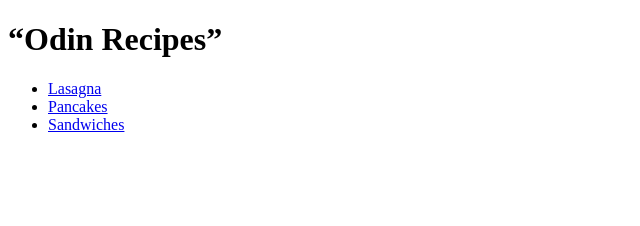
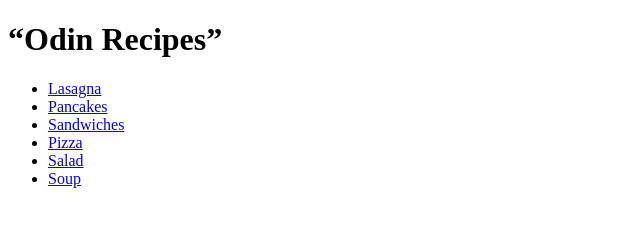
Before and after one commit to adeline333/odin-recipes, a plain HTML site: page index.html in a window 1280 px wide. Shown: the whole page, without its empty margins (0-640 px from the left). Drawn offline with Linux system fonts and the light colour scheme.

Commit message:
Update index.html
Here’s the updated HTML with a few additional items in the list:



Added links for Pizza, Salad, and Soup recipes in the list.

Ensure the corresponding HTML files (e.g., pizza.html, salad.html, soup.html) exist in the recipes directory to avoid broken links.

```diff
--- a/index.html
+++ b/index.html
@@ -8,9 +8,12 @@
 <body>
     <h1> “Odin Recipes”</h1>
     <ul>
-    <li><a href="recipes/lasagna.html">Lasagna</a></li>
-    <li><a href="recipes/pancakes.html">Pancakes</a></li>
-    <li><a href="recipes/sandwich.html">Sandwiches</a></li>
+        <li><a href="recipes/lasagna.html">Lasagna</a></li>
+        <li><a href="recipes/pancakes.html">Pancakes</a></li>
+        <li><a href="recipes/sandwich.html">Sandwiches</a></li>
+        <li><a href="recipes/pizza.html">Pizza</a></li>
+        <li><a href="recipes/salad.html">Salad</a></li>
+        <li><a href="recipes/soup.html">Soup</a></li>
     </ul>
 </body>
 </html>
```
